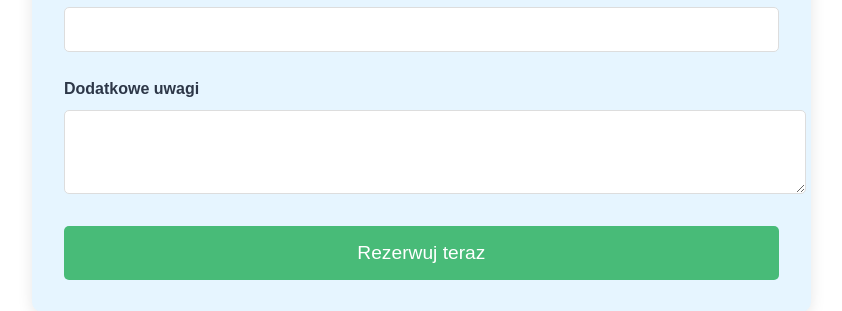
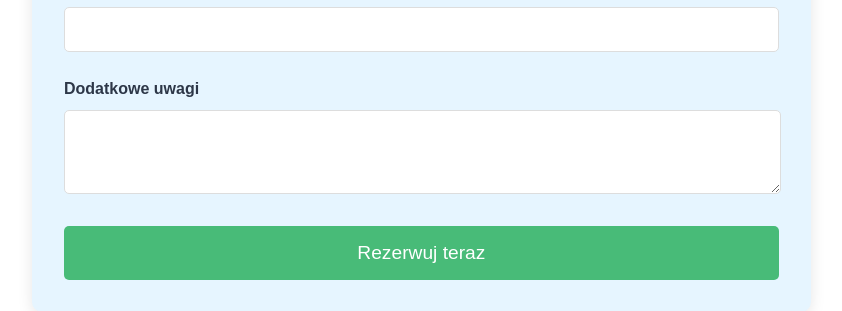
Before and after one commit to GGTeacherOP/Domek_Cudecki_Glaz, a PHP site: page /rezerwacja.php in a window 1280 px wide. Shown: the part 1016-1327 px from the top of the page, without its empty margins (8-850 px from the left). Run offline with PHP 8.4, Linux system fonts and the light colour scheme.

Commit message:
mała poprawka w stronie rezerwacje (rozmiar pola tekstowego)

```diff
--- a/rezerwacja.php
+++ b/rezerwacja.php
@@ -187,7 +187,7 @@
 
                     <div class="form-group">
                         <label for="uwagi">Dodatkowe uwagi</label>
-                        <textarea id="uwagi" name="uwagi" rows="3" style="width: 100%; padding: 0.8rem; border: 1px solid #ddd; border-radius: 5px; font-size: 1rem;"></textarea>
+                        <textarea id="uwagi" name="uwagi" rows="3" style="width: 96.49%; padding: 0.8rem; border: 1px solid #ddd; border-radius: 5px; font-size: 1rem; resize: vertical;"></textarea>
                     </div>
 
                     <button type="submit" class="btn-rezerwuj-teraz">Rezerwuj teraz</button>
```
